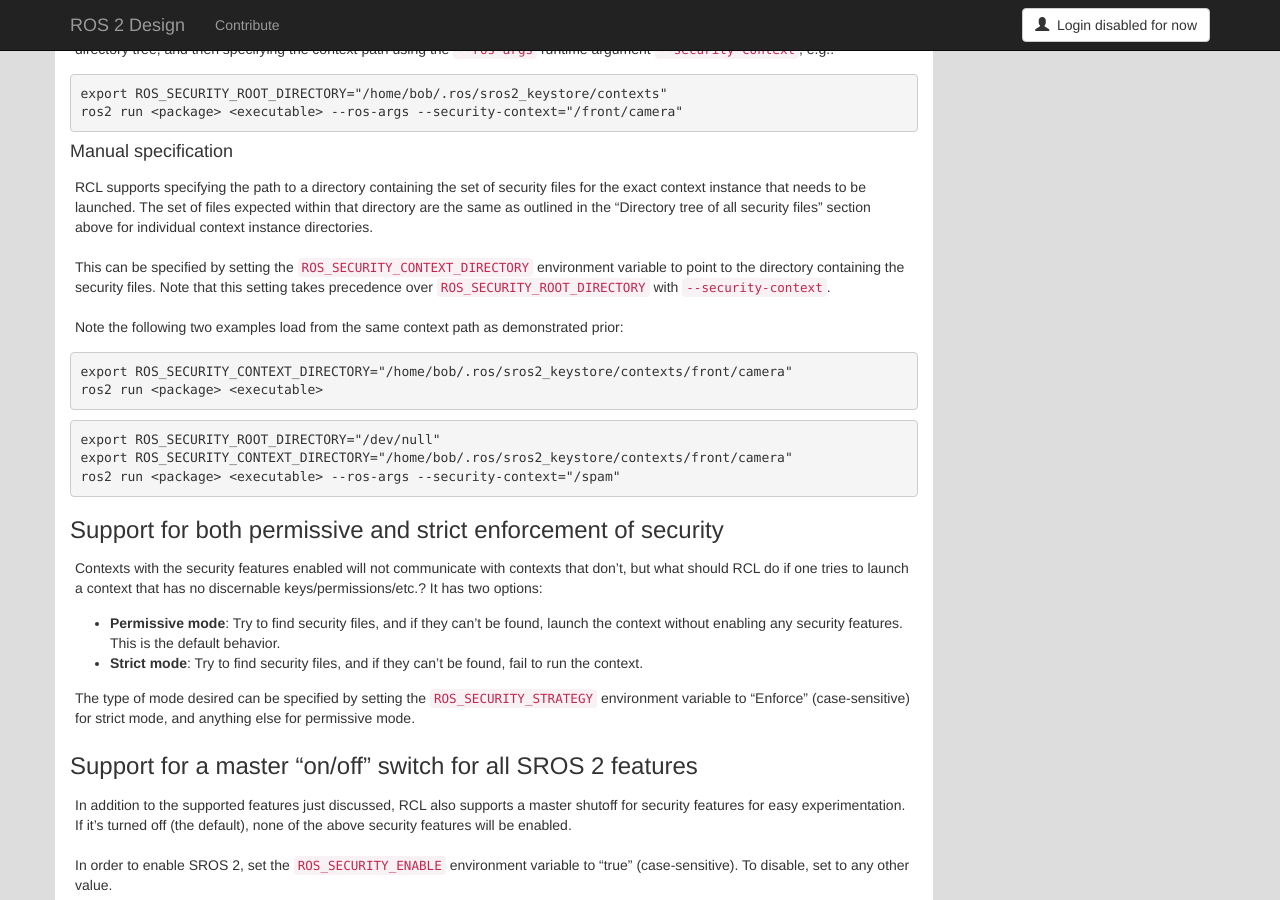
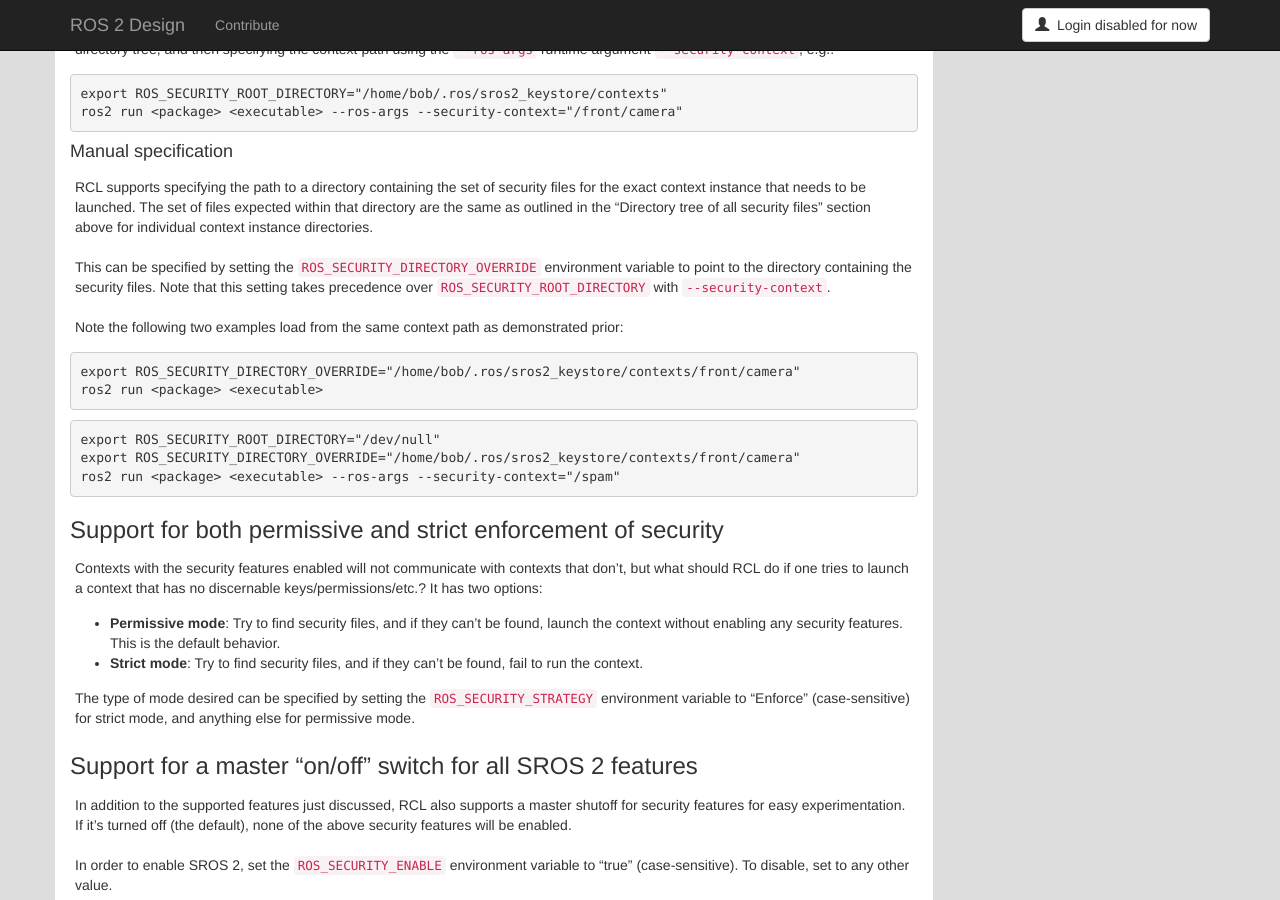
Before and after one commit to ros2/design, a Jekyll site: the page built from articles/ros2_dds_security.md, in a window 1280 px wide and 900 px high, scrolled down 2815 px. Built offline with Jekyll 4.4.1, drawn with Linux system fonts in a browser that asks for light colours; nearby versions of some CDN libraries.

Commit message:
Update context directory overide env name

````diff
--- a/articles/ros2_dds_security.md
+++ b/articles/ros2_dds_security.md
@@ -156,19 +156,19 @@ ros2 run <package> <executable> --ros-args --security-context="/front/camera"
 RCL supports specifying the path to a directory containing the set of security files for the exact context instance that needs to be launched.
 The set of files expected within that directory are the same as outlined in the "Directory tree of all security files" section above for individual context instance directories.
 
-This can be specified by setting the `ROS_SECURITY_CONTEXT_DIRECTORY` environment variable to point to the directory containing the security files.
+This can be specified by setting the `ROS_SECURITY_DIRECTORY_OVERRIDE` environment variable to point to the directory containing the security files.
 Note that this setting takes precedence over `ROS_SECURITY_ROOT_DIRECTORY` with `--security-context`.
 
 Note the following two examples load from the same context path as demonstrated prior:
 
 ``` shell
-export ROS_SECURITY_CONTEXT_DIRECTORY="/home/bob/.ros/sros2_keystore/contexts/front/camera"
+export ROS_SECURITY_DIRECTORY_OVERRIDE="/home/bob/.ros/sros2_keystore/contexts/front/camera"
 ros2 run <package> <executable>
 ```
 
 ``` shell
 export ROS_SECURITY_ROOT_DIRECTORY="/dev/null"
-export ROS_SECURITY_CONTEXT_DIRECTORY="/home/bob/.ros/sros2_keystore/contexts/front/camera"
+export ROS_SECURITY_DIRECTORY_OVERRIDE="/home/bob/.ros/sros2_keystore/contexts/front/camera"
 ros2 run <package> <executable> --ros-args --security-context="/spam"
 ```
 
````
